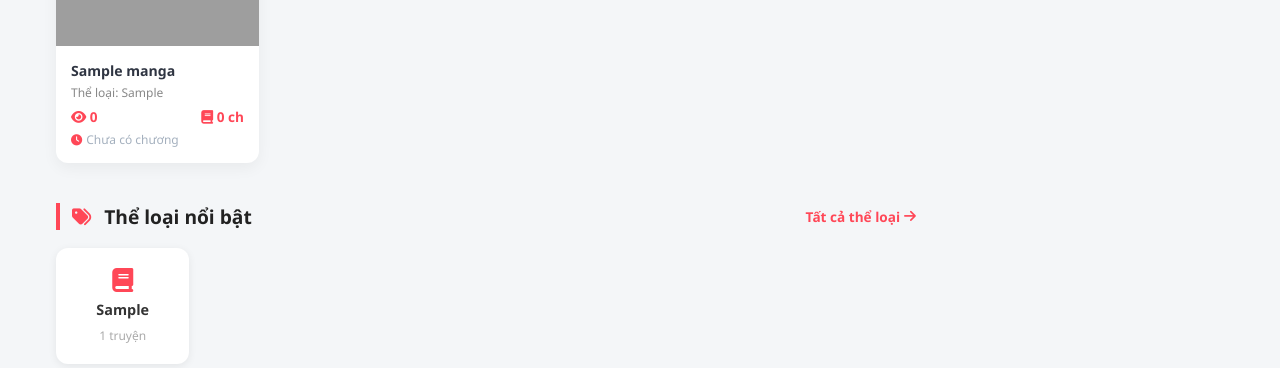
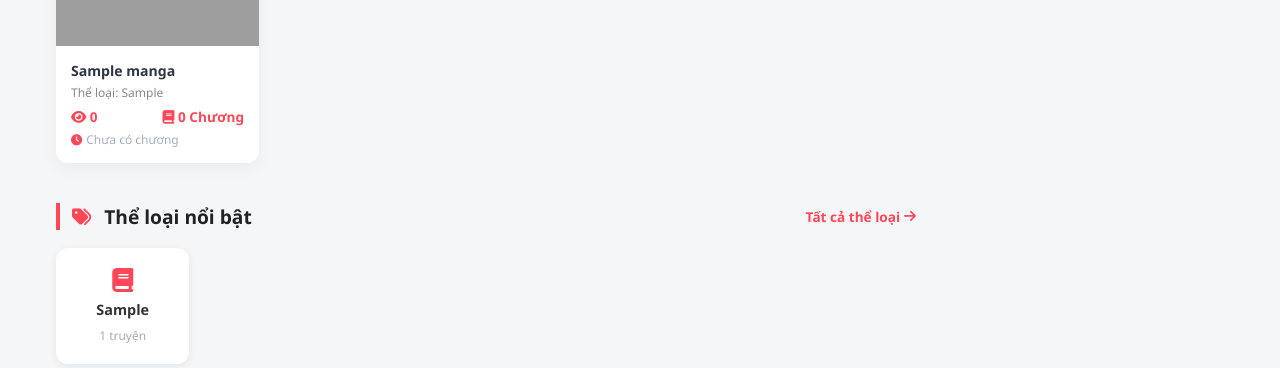
Before and after one commit to ongshowbiz/DO_AN_CO_SO_NGANH_NHOM_7, a PHP site: page /DO_AN_CO_SO_NGANH_NHOM_7/ in a window 1280 px wide. Shown: the part 895-1263 px from the top of the page. Run offline with PHP 8.4, Linux system fonts and the light colour scheme; tables that the repository leaves empty hold one stand-in row (values such as "Sample post"); grey boxes are pictures that could not be loaded.

Commit message:
sửa chữ chương

```diff
--- a/Customer/index.php
+++ b/Customer/index.php
@@ -154,7 +154,7 @@ require_once 'includes/header.php';
                         <p class="genres">Thể loại: <?php echo htmlspecialchars($m['the_loai'] ?? 'Chưa phân loại'); ?></p>
                         <div class="manga-meta">
                             <span><i class="fas fa-eye"></i> <?php echo number_format((int)$m['tong_view']); ?></span>
-                            <span><i class="fas fa-book"></i> <?php echo (int)$m['so_chuong']; ?> ch</span>
+                            <span><i class="fas fa-book"></i> <?php echo (int)$m['so_chuong']; ?> Chương</span>
                         </div>
                         <div class="manga-updated">
                             <i class="fas fa-clock"></i>
```
